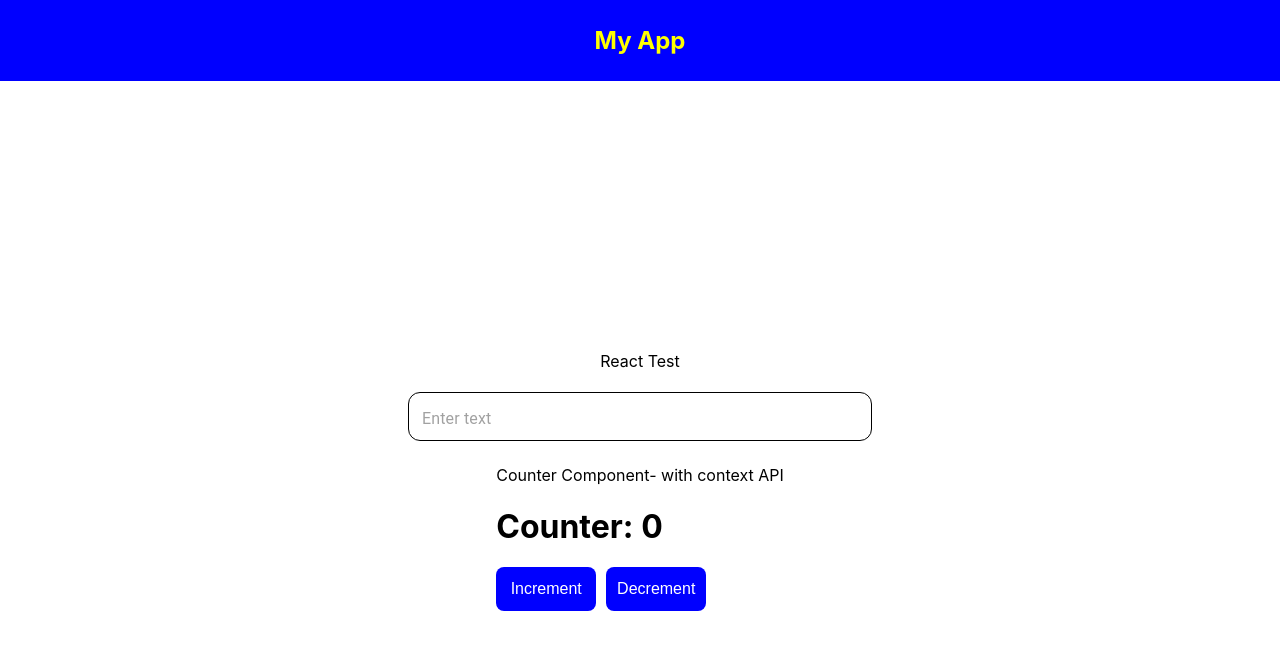
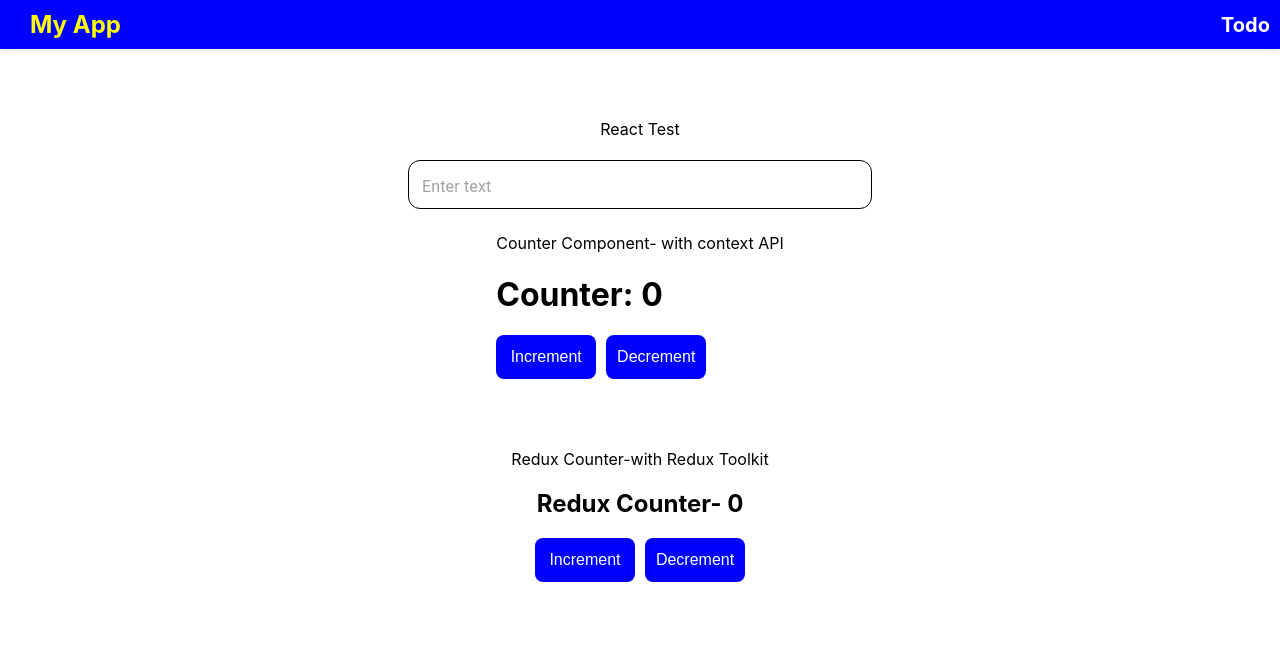
Before and after one commit to Arbaz49/react-test, a React (Create React App) app: page / in a window 1280 px wide. Shown: the top 650 px of the page. Built offline with nearby package versions, Linux system fonts and the light colour scheme.

Commit message:
redux toolkit added and page

```diff
--- a/package.json
+++ b/package.json
@@ -7,12 +7,15 @@
     "@emotion/styled": "^11.14.0",
     "@mui/material": "^7.0.2",
     "@mui/styled-engine-sc": "^7.0.2",
+    "@reduxjs/toolkit": "^2.8.1",
     "@testing-library/dom": "^10.4.0",
     "@testing-library/jest-dom": "^6.6.3",
     "@testing-library/react": "^16.3.0",
     "@testing-library/user-event": "^13.5.0",
     "react": "^19.1.0",
     "react-dom": "^19.1.0",
+    "react-redux": "^9.2.0",
+    "react-router-dom": "^7.5.3",
     "react-scripts": "5.0.1",
     "styled-components": "^6.1.17",
     "web-vitals": "^2.1.4"
--- a/src/App.js
+++ b/src/App.js
@@ -1,29 +1,35 @@
-import React, { useState } from 'react';
+import React from 'react';
 import './App.css';
-import TextField from './components/TextField';
-import Counter from './components/Counter';
 import { CounterProvider } from './context/CounterContext';
-import Header from './components/Header';
+import {
+  BrowserRouter as Router,
+  Routes,
+  Route,
+} from "react-router-dom";
+import Home from './pages/Home';
+import ToDo from './pages/ToDo';
 function App() {
-  const [value, setValue] = useState("");
   return (
+    <Router>
     <CounterProvider>
-      <Header />
-      <div
-        testId="app"
-        style={{ display: "flex", flexDirection: "column", alignItems: "center", justifyContent: "center", height: "100vh", width: "100%" }}
-      >
-        <span>React Test</span>
-        <TextField
-          placeholder="Enter text"
-          value={value}
-          onChange={(e) => setValue(e.target.value)}
-          type="text"
+      <Routes>
+        <Route
+          path="/"
+          element={
+         <Home/>
+          }
         />
-        <Counter />
-      </div>
+        <Route
+          path="/todo"
+          element={
+         <ToDo/>
+          }
+        />
+      </Routes>
+    </CounterProvider>
+  </Router>
 
-    </CounterProvider>
+
   );
 }
 export default App;
--- a/src/HOC/PageLayout.jsx
+++ b/src/HOC/PageLayout.jsx
@@ -1,13 +1,14 @@
 import React from 'react';
+import Header from '../components/Header';
 
 const PageLayout = (WrappedComponent) => {
     return (props) => (
-      <div>
+      <div style={{ boxSizing: 'border-box' }}>
         <Header />
         <main>
           <WrappedComponent {...props} />
         </main>
-        <Footer />
+        {/* <Footer /> */}
       </div>
     );
   };
--- /dev/null
+++ b/src/Redux/slices/CounterSlice.js
@@ -0,0 +1,23 @@
+import { createSlice } from '@reduxjs/toolkit'
+
+const initialState = {
+  value: 0,
+}
+
+export const counterSlice=createSlice({
+    name:"Counter",
+    initialState,
+    reducers:{
+        increment:(state)=>{
+            state.value+=1
+        },
+        decrement:(state)=>{
+            state.value-=1
+        },
+        incrementByAmount:(state,action)=>{
+            state.value+=action.payload
+        }
+    }
+})
+export const {increment,decrement,incrementByAmount}=counterSlice.actions
+export default counterSlice.reducer
--- /dev/null
+++ b/src/Redux/store.js
@@ -0,0 +1,8 @@
+import { configureStore } from '@reduxjs/toolkit'
+import CounterReducer from './slices/CounterSlice'
+export const store = configureStore({
+  reducer: {
+    CounterReducer,
+
+  },
+})
--- a/src/components/Counter.js
+++ b/src/components/Counter.js
@@ -21,7 +21,7 @@ const Counter = () => {
 };
 
 
-const CustomBtn=styled("button")(()=>{
+export const CustomBtn=styled("button")(()=>{
     return {
         width: "100px",
         height: "44px",
--- a/src/components/Header.js
+++ b/src/components/Header.js
@@ -1,9 +1,16 @@
 import React from 'react';
+import { Link } from 'react-router-dom';
 
 const Header = () => {
     return (
         <header style={styles.header}>
-            <h1 style={styles.title}>My App</h1>
+           <Link to="/" style={styles.title}>
+            My App
+            </Link>
+
+            <Link to="/Todo" style={{ color: 'white', textDecoration: 'none' }}>
+            Todo
+            </Link>
         </header>
     );
 };
@@ -13,10 +20,20 @@ const styles = {
         backgroundColor: 'blue',
         padding: '10px',
         textAlign: 'center',
+        display: 'flex',
+        justifyContent: 'space-between',
+        alignItems: 'center',
+        color: 'white',
+        fontSize: '20px',
+        fontWeight: 'bold',
+        boxShadow: '0 2px 4px rgba(0, 0, 0, 0.1)',
     },
     title: {
         color: 'yellow',
         fontSize: '24px',
+        textDecoration: 'none',
+        fontWeight: 'bold',
+        marginLeft: '20px',
     },
 };
 
--- a/src/index.js
+++ b/src/index.js
@@ -3,11 +3,15 @@ import ReactDOM from 'react-dom/client';
 import './index.css';
 import App from './App';
 import reportWebVitals from './reportWebVitals';
+import { Provider } from 'react-redux';
+import { store } from './Redux/store';
 
 const root = ReactDOM.createRoot(document.getElementById('root'));
 root.render(
   <React.StrictMode>
+    <Provider store={store}>
     <App />
+    </Provider>
   </React.StrictMode>
 );
 
--- /dev/null
+++ b/src/pages/Home.jsx
@@ -0,0 +1,70 @@
+import React, { useState } from 'react';
+import CustomTextField from '../components/TextField';
+import Counter, { CustomBtn } from '../components/Counter';
+import PageLayout from '../HOC/PageLayout';
+import { useSelector, useDispatch } from 'react-redux';
+import { increment, decrement } from '../Redux/slices/CounterSlice';
+const Home = () => {
+  const [value, setValue] = useState("");
+  const counter = useSelector((state) => {
+    console.log(JSON.stringify(state.CounterReducer.value))
+    return state.CounterReducer.value
+  })
+  const dispatch = useDispatch();
+  console.log(counter)
+  return (
+    <div style={{ boxSizing: "border-box", }}>
+      <div
+        testId="app"
+        style={{
+          display: "flex",
+          flexDirection: "column",
+          alignItems: "center",
+          justifyContent: "center",
+          height: "50vh",
+          width: "100%",
+        }}
+      >
+        <span>React Test</span>
+        <CustomTextField
+          placeholder="Enter text"
+          value={value}
+          onChange={(e) => setValue(e.target.value)}
+          type="text"
+        />
+        <Counter />
+      </div>
+
+      <div className="reduxCounter"
+        style={{
+          display: "flex",
+          flexDirection: "column",
+          alignItems: "center",
+          justifyContent: "center",
+          width: "100%",
+        }}
+      >
+        <span>Redux Counter-with Redux Toolkit</span>
+        <h2>{"Redux Counter- "}{counter}</h2>
+
+        <div style={{ display: "flex", gap: "10px" }}>
+          <CustomBtn
+            onClick={() => {
+              dispatch(increment())
+            }}
+          >
+            Increment
+          </CustomBtn>
+          <CustomBtn onClick={() => {
+            dispatch(decrement())
+          }} >
+            Decrement
+          </CustomBtn>
+        </div>
+
+      </div>
+    </div>
+  );
+};
+
+export default PageLayout(Home);
--- /dev/null
+++ b/src/pages/ToDo.jsx
@@ -0,0 +1,28 @@
+import React, { useState } from "react";
+import PageLayout from "../HOC/PageLayout";
+import CustomTextField from "../components/TextField";
+
+
+const ToDo = () => {
+    const [value, setValue] = useState("");
+    // const [todoList, setTodoList] = useState([]);
+    return (
+        <div style={{ boxSizing: "border-box", display: "flex", flexDirection: "column", alignItems: "center", height: "50vh", width: "100%" }}>
+
+            <h1>To Do List</h1>
+
+            <CustomTextField
+            onChange={(e)=>{
+                setValue(e.target.value)
+            }}
+            placeholder={"Enter ToDo..."}
+            type="text"
+            value={value}
+            />
+
+            <span>{value}</span>
+        </div>
+    )
+}
+
+export default PageLayout(ToDo);
```
Also changed, not shown: 1 other file (tests, documents, lock files or other folders).
